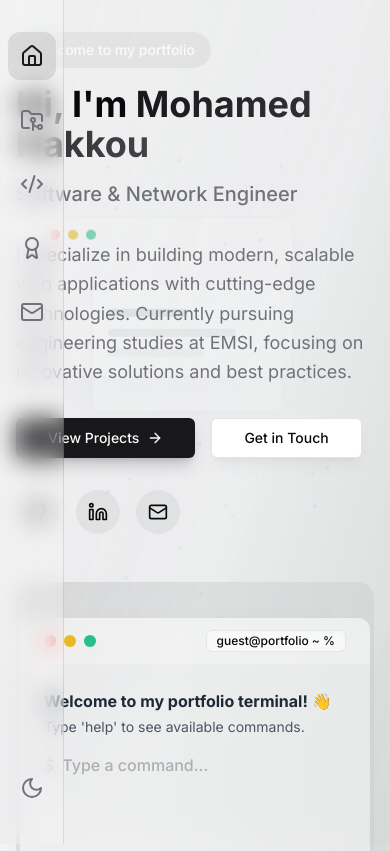
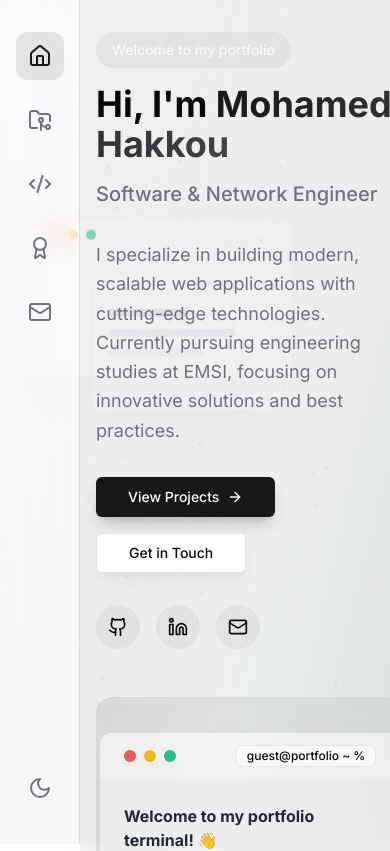
Before and after one commit to ImMrHak/MyPortfolio, a Next.js app: page / in a window 390 px wide. Shown: the top 851 px of the page. Built offline with nearby package versions, Linux system fonts and the light colour scheme.

Commit message:
Fixed SideBar On Small Screens

```diff
--- a/app/layout.tsx
+++ b/app/layout.tsx
@@ -38,7 +38,7 @@ export default function RootLayout({
               <FloatingElements />
               <div className="relative z-10 flex">
                 <Navigation />
-                <main className="flex-1 min-h-screen pl-0 md:pl-[5rem]">
+                <main className="flex-1 min-h-screen pl-[5rem]">
                   <ClientWrapper>
                     {children}
                   </ClientWrapper>
--- a/components/Navigation.tsx
+++ b/components/Navigation.tsx
@@ -1,5 +1,6 @@
 'use client'
 
+import { useState } from 'react'
 import Link from 'next/link'
 import { usePathname } from 'next/navigation'
 import { motion, AnimatePresence } from 'framer-motion'
@@ -39,15 +40,33 @@ export function Navigation() {
   const pathname = usePathname()
   const { resolvedTheme, setTheme } = useTheme()
   const isDark = resolvedTheme === 'dark'
+  const [isOpen, setIsOpen] = useState(false)
 
   return (
+    <>
+      {/* Blur Overlay */}
+      <div
+        className={cn(
+          "fixed inset-0 bg-background/80 backdrop-blur-sm z-30",
+          "transition-opacity duration-300",
+          "md:hidden",
+          isOpen ? "opacity-100" : "opacity-0 pointer-events-none"
+        )}
+        onClick={() => setIsOpen(false)}
+      />
+
       <motion.nav
         initial={{ opacity: 0, x: -20 }}
         animate={{ opacity: 1, x: 0 }}
         className={cn(
-        "fixed left-0 h-full w-16 sm:w-20 flex flex-col items-center justify-between py-8 z-50",
+          "fixed left-0 h-full flex flex-col items-center justify-between py-8",
           "border-r backdrop-blur-md",
-        isDark ? "border-white/10 bg-black/20" : "border-black/10 bg-white/20"
+          isDark ? "border-white/10 bg-black/20" : "border-black/10 bg-white/20",
+          "transition-all duration-300",
+          "w-[5rem]",
+          "z-40",
+          "md:translate-x-0",
+          !isOpen && "-translate-x-full md:translate-x-0"
         )}
       >
         <div className="flex flex-col items-center gap-4">
@@ -64,6 +83,7 @@ export function Navigation() {
                   "hover:bg-primary/10 group",
                   isActive && (isDark ? "bg-primary/20" : "bg-primary/10")
                 )}
+                onClick={() => setIsOpen(false)}
               >
                 <Icon className={cn(
                   "w-6 h-6 transition-colors duration-300",
@@ -128,5 +148,6 @@ export function Navigation() {
           </span>
         </button>
       </motion.nav>
+    </>
   )
 }
```
Also changed, not shown: 183 other files (tests, documents, lock files or other folders). Lines whose indentation alone changed are shown as unchanged.
